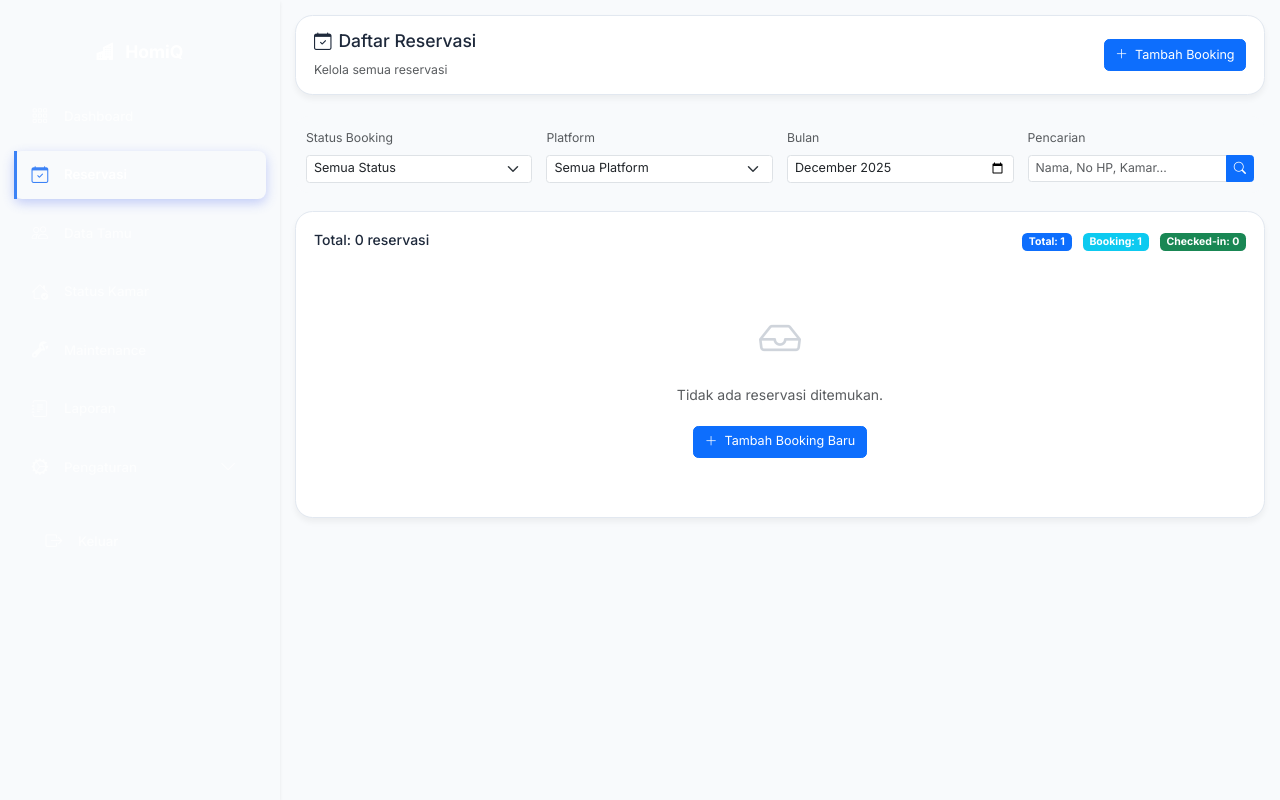
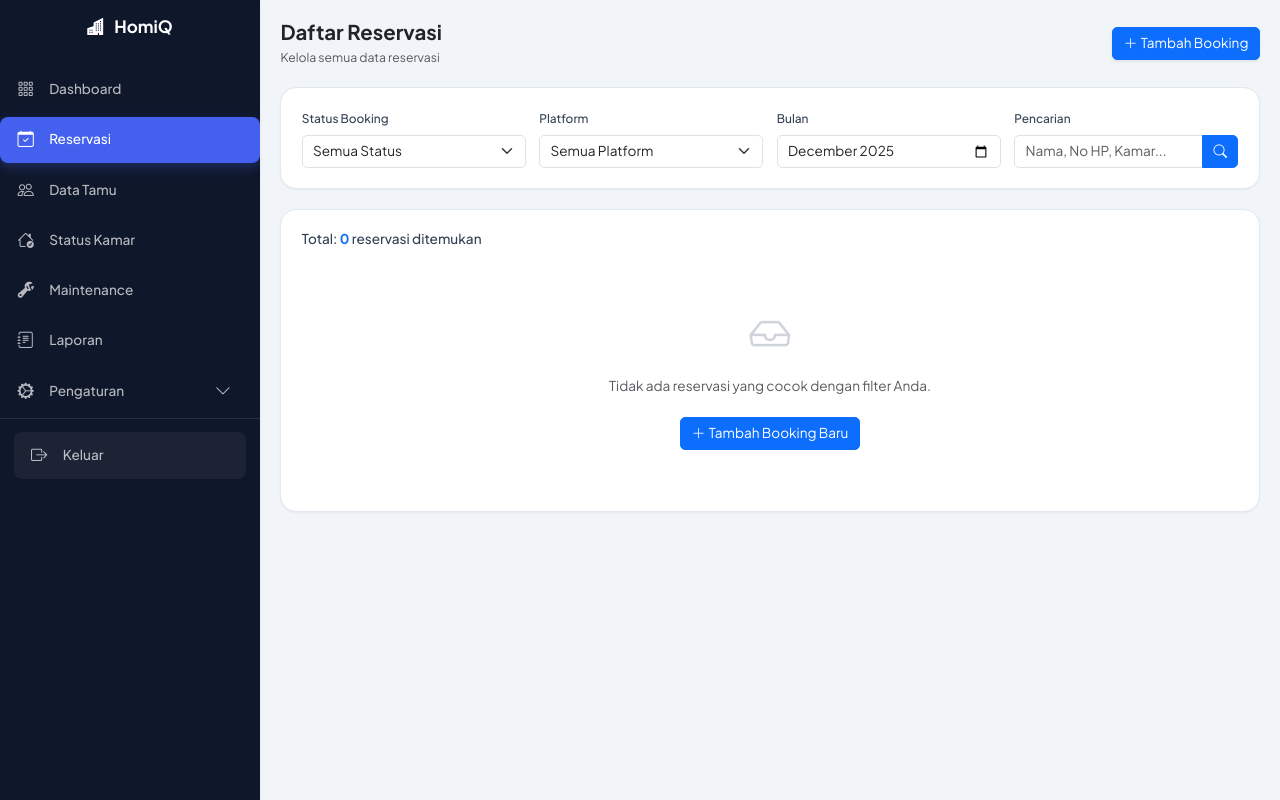
Before and after one commit to riskinurhadi/homiq-hospitality, a PHP site: page /daftar_reservasi.php in a window 1280 px wide. Run offline with PHP 8.4, Linux system fonts and the light colour scheme; the visitor is signed in with stand-in values (Sample User, id 1); tables that the repository leaves empty hold one stand-in row (values such as "Sample post").

Commit message:
modified:   daftar_reservasi.php

```diff
--- a/daftar_reservasi.php
+++ b/daftar_reservasi.php
@@ -89,164 +89,49 @@ $koneksi->close();
     <title>Daftar Reservasi - CMS Guesthouse Adiputra</title>
     <link href="https://cdn.jsdelivr.net/npm/bootstrap@5.3.3/dist/css/bootstrap.min.css" rel="stylesheet">
     <link href="https://cdn.jsdelivr.net/npm/bootstrap-icons@1.11.3/font/bootstrap-icons.css" rel="stylesheet">
-    <link href="https://fonts.googleapis.com/css2?family=Inter:wght@300;400;500;600;700;800&display=swap" rel="stylesheet">
+    <link href="https://fonts.googleapis.com/css2?family=Plus+Jakarta+Sans:wght@300;400;500;600;700;800&display=swap" rel="stylesheet">
 
     <style>
-        * {
-            margin: 0;
-            padding: 0;
-            box-sizing: border-box;
+        html {
+            font-size: 85%;
         }
-
         :root {
-            --sidebar-width: 280px;
-            --primary-color: #3b82f6;
-            --bg-light: #f8fafc;
-            --bg-white: #ffffff;
-            --text-dark: #1e293b;
+            --primary: #4361ee;
+            --primary-soft: #eef2ff;
+            --secondary: #3f37c9;
+            --success: #06d6a0;
+            --warning: #ffd166;
+            --danger: #ef476f;
+            --dark: #1e293b;
+            --light: #f8f9fa;
+            --body-bg: #f1f5f9;
+            --card-bg: #ffffff;
+            --text-main: #334155;
             --text-muted: #64748b;
             --border-color: #e2e8f0;
-            --success-color: #10b981;
-            --danger-color: #ef4444;
+            --sidebar-width: 260px;
+            --sidebar-bg: #0f172a;
+            --radius-md: 12px;
+            --radius-lg: 16px;
+            --shadow-sm: 0 1px 2px 0 rgb(0 0 0 / 0.05);
+            --shadow-md: 0 4px 6px -1px rgb(0 0 0 / 0.1), 0 2px 4px -2px rgb(0 0 0 / 0.1);
+            --shadow-lg: 0 10px 15px -3px rgb(0 0 0 / 0.1), 0 4px 6px -4px rgb(0 0 0 / 0.1);
         }
 
         body {
-            font-family: 'Inter', -apple-system, BlinkMacSystemFont, "Segoe UI", Roboto, sans-serif;
-            background: var(--bg-light);
-            color: var(--text-dark);
-            overflow-x: hidden;
+            font-family: 'Plus Jakarta Sans', sans-serif;
+            background-color: var(--body-bg);
+            color: var(--text-main);
         }
 
-        /* SIDEBAR */
-        .sidebar-modern.offcanvas {
-            width: var(--sidebar-width);
-            background: linear-gradient(180deg, #1e293b 0%, #0f172a 100%);
-            border-right: none;
-            box-shadow: 4px 0 20px rgba(0, 0, 0, 0.1);
+        #main-container {
+            display: flex;
+            min-height: 100vh;
         }
 
-        .sidebar-modern .offcanvas-header {
-            display: none;
-        }
-
-        .sidebar-modern .offcanvas-body {
-            padding: 1.75rem 1rem;
-            display: flex;
-            flex-direction: column;
-        }
-
-        .sidebar-modern .sidebar-nav {
-            list-style: none;
-            padding: 0;
-            margin: 0;
-            flex-grow: 1;
-        }
-
-        .sidebar-modern .nav-item {
-            margin-bottom: 0.5rem;
-        }
-
-        .sidebar-modern .nav-link {
-            display: flex;
-            align-items: center;
-            padding: 0.875rem 1.25rem;
-            color: rgba(255, 255, 255, 0.75);
-            text-decoration: none;
-            border-radius: 0.875rem;
-            font-size: 0.95rem;
-            font-weight: 500;
-            transition: all 0.2s ease;
-            position: relative;
-        }
-
-        .sidebar-modern .nav-link::before {
-            content: '';
-            position: absolute;
-            left: 0;
-            top: 0;
-            bottom: 0;
-            width: 3px;
-            background: var(--primary-color);
-            transform: scaleY(0);
-            transition: transform 0.2s ease;
-        }
-
-        .sidebar-modern .nav-link i {
-            font-size: 1.25rem;
-            width: 24px;
-            margin-right: 0.875rem;
-        }
-
-        .sidebar-modern .nav-link:hover {
-            background: rgba(255, 255, 255, 0.08);
-            color: #ffffff;
-            transform: translateX(4px);
-        }
-
-        .sidebar-modern .nav-link:hover::before {
-            transform: scaleY(1);
-        }
-
-        .sidebar-modern .nav-link.active {
-            background: #ffffff;
-            color: var(--text-dark);
-            font-weight: 600;
-            box-shadow: 0 4px 12px rgba(0, 0, 0, 0.15);
-        }
-
-        .sidebar-modern .nav-link.active::before {
-            transform: scaleY(1);
-            background: var(--primary-color);
-        }
-
-        .sidebar-modern .nav-link.active i {
-            color: var(--primary-color);
-        }
-
-        .sidebar-modern .nav-link.active-submenu {
-            background: rgba(255, 255, 255, 0.1);
-            color: #ffffff;
-            padding-left: 2.5rem;
-        }
-
-        .sidebar-logout {
-            margin-top: auto;
-            padding-top: 1rem;
-            border-top: 1px solid rgba(255, 255, 255, 0.1);
-        }
-
-        .sidebar-modern .nav-link-logout {
-            color: rgba(255, 255, 255, 0.6);
-        }
-
-        .sidebar-modern .nav-link-logout:hover {
-            background: rgba(220, 53, 69, 0.15);
-            color: #ef4444;
-        }
-
-        @media (min-width: 992px) {
-            .sidebar-modern.offcanvas {
-                position: fixed;
-                top: 0;
-                left: 0;
-                bottom: 0;
-                transform: none !important;
-                visibility: visible !important;
-            }
-        }
-
-        .sidebar-modern .collapse .nav-link {
-            padding-left: 2.5rem;
-            font-size: 0.9rem;
-        }
-
-        /* MAIN CONTENT */
         #main-content {
-            margin-left: 0;
-            padding: 1.5rem;
-            transition: margin-left 0.3s ease;
+            transition: width 0.3s ease;
             width: 100%;
-            max-width: 100%;
         }
 
         @media (min-width: 992px) {
@@ -256,35 +141,22 @@ $koneksi->close();
             }
         }
 
-        @media (max-width: 991.98px) {
-            #main-content {
-                padding: 1rem;
-            }
-        }
-
-        .main-header {
-            background: var(--bg-white);
-            padding: 1.25rem 1.5rem;
-            border-radius: 1.25rem;
-            box-shadow: 0 4px 6px rgba(0, 0, 0, 0.05);
-            margin-bottom: 1.5rem;
-            border: 1px solid var(--border-color);
-        }
-
         .content-card {
-            background: var(--bg-white);
-            border-radius: 1.25rem;
-            padding: 1.25rem;
-            box-shadow: 0 4px 6px rgba(0, 0, 0, 0.05);
+            background: var(--card-bg);
+            border-radius: var(--radius-lg);
+            padding: 1.5rem;
+            box-shadow: var(--shadow-sm);
             border: 1px solid var(--border-color);
             margin-bottom: 1.5rem;
         }
 
         .filter-card {
-            background: var(--bg-light);
-            border-radius: 1rem;
-            padding: 1rem;
-            margin-bottom: 1.25rem;
+            background: var(--card-bg);
+            border-radius: var(--radius-lg);
+            padding: 1.5rem;
+            margin-bottom: 1.5rem;
+            box-shadow: var(--shadow-sm);
+            border: 1px solid var(--border-color);
         }
 
         .table-modern {
@@ -292,22 +164,22 @@ $koneksi->close();
         }
 
         .table-modern thead th {
-            background: var(--bg-light);
+            background: #f8fafc;
             font-weight: 600;
             font-size: 0.85rem;
             color: var(--text-muted);
             border-bottom: 2px solid var(--border-color);
-            padding: 0.8rem;
+            padding: 1rem 1.25rem;
         }
 
         .table-modern tbody td {
-            padding: 0.8rem;
+            padding: 1rem 1.25rem;
             vertical-align: middle;
             border-bottom: 1px solid var(--border-color);
         }
 
         .table-modern tbody tr:hover {
-            background: var(--bg-light);
+            background: #f8fafc;
             cursor: pointer;
         }
 
@@ -318,56 +190,42 @@ $koneksi->close();
             font-size: 0.85rem;
         }
 
-        .badge-status.booking { background: #dbeafe; color: var(--primary-color); }
-        .badge-status.checked-in { background: #d1fae5; color: var(--success-color); }
+        .badge-status.booking { background: #e0e7ff; color: var(--primary); }
+        .badge-status.checked-in { background: #d1fae5; color: var(--success); }
         .badge-status.checked-out { background: #e2e8f0; color: var(--text-muted); }
-        .badge-status.canceled { background: #fee2e2; color: var(--danger-color); }
+        .badge-status.canceled { background: #ffe4e6; color: var(--danger); }
 
-        .badge-payment.lunas { background: #d1fae5; color: var(--success-color); }
+        .badge-payment.lunas { background: #d1fae5; color: var(--success); }
         .badge-payment.dp { background: #fef3c7; color: #f59e0b; }
-        .badge-payment.belum-bayar { background: #fee2e2; color: var(--danger-color); }
-
-        /* Laptop compact */
-        @media (max-width: 1366px) {
-            html, body { font-size: 14px; }
-            #main-content { padding: 1.1rem; }
-            .main-header { padding: 1rem 1.25rem; }
-            .filter-card { padding: 0.75rem; }
-            .table-modern thead th { padding: 0.65rem; font-size: 0.8rem; }
-            .table-modern tbody td { padding: 0.65rem; }
-            .btn, .form-select, .form-control { font-size: 0.9rem; }
-        }
+        .badge-payment.belum-bayar { background: #ffe4e6; color: var(--danger); }
     </style>
 </head>
-<body>
-    <div class="d-flex">
+<body style="overflow-x: hidden;">
+    <div id="main-container">
         <!-- SIDEBAR -->
         <?php include 'sidebar.php'; ?>
 
         <!-- MAIN CONTENT -->
-        <div id="main-content" style="flex: 1; width: 100%;">
+        <div id="main-content" class="flex-grow-1 p-3 p-md-4">
             <!-- Header -->
-            <header class="main-header d-flex justify-content-between align-items-center">
+            <header class="d-flex justify-content-between align-items-center mb-4">
                 <div>
-                    <h5><i class="bi bi-calendar-check me-2"></i>Daftar Reservasi</h5>
-                    <small class="text-muted">Kelola semua reservasi</small>
+                    <h4 class="fw-bold mb-1 text-dark">Daftar Reservasi</h4>
+                    <p class="text-muted mb-0" style="font-size: 0.9rem;">Kelola semua data reservasi</p>
                 </div>
                 <div>
-                    <a href="form_input_booking.php" class="btn btn-primary">
-                        <i class="bi bi-plus-lg me-2"></i>Tambah Booking
+                    <a href="form_input_booking.php" class="btn btn-primary shadow-sm">
+                        <i class="bi bi-plus-lg me-1"></i>Tambah Booking
                     </a>
-                    <button class="btn btn-outline-secondary d-lg-none ms-2" type="button" data-bs-toggle="offcanvas" data-bs-target="#sidebarMenu">
-                        <i class="bi bi-list"></i>
-                    </button>
                 </div>
             </header>
 
             <!-- Filter Card -->
             <div class="filter-card">
-                <form method="GET" action="" class="row g-3">
+                <form method="GET" action="" class="row g-3 align-items-end">
                     <div class="col-md-3">
-                        <label class="form-label small text-muted">Status Booking</label>
-                        <select class="form-select form-select-sm" name="status">
+                        <label class="form-label small fw-medium">Status Booking</label>
+                        <select class="form-select" name="status">
                             <option value="">Semua Status</option>
                             <option value="Booking" <?php echo $filter_status == 'Booking' ? 'selected' : ''; ?>>Booking</option>
                             <option value="Checked-in" <?php echo $filter_status == 'Checked-in' ? 'selected' : ''; ?>>Checked-in</option>
@@ -376,8 +234,8 @@ $koneksi->close();
                         </select>
                     </div>
                     <div class="col-md-3">
-                        <label class="form-label small text-muted">Platform</label>
-                        <select class="form-select form-select-sm" name="platform">
+                        <label class="form-label small fw-medium">Platform</label>
+                        <select class="form-select" name="platform">
                             <option value="">Semua Platform</option>
                             <option value="OTS" <?php echo $filter_platform == 'OTS' ? 'selected' : ''; ?>>OTS</option>
                             <option value="Internal" <?php echo $filter_platform == 'Internal' ? 'selected' : ''; ?>>Internal</option>
@@ -387,12 +245,12 @@ $koneksi->close();
                         </select>
                     </div>
                     <div class="col-md-3">
-                        <label class="form-label small text-muted">Bulan</label>
-                        <input type="month" class="form-control form-control-sm" name="bulan" value="<?php echo htmlspecialchars($filter_bulan); ?>">
+                        <label class="form-label small fw-medium">Bulan</label>
+                        <input type="month" class="form-control" name="bulan" value="<?php echo htmlspecialchars($filter_bulan); ?>">
                     </div>
                     <div class="col-md-3">
-                        <label class="form-label small text-muted">Pencarian</label>
-                        <div class="input-group input-group-sm">
+                        <label class="form-label small fw-medium">Pencarian</label>
+                        <div class="input-group">
                             <input type="text" class="form-control" name="search" placeholder="Nama, No HP, Kamar..." value="<?php echo htmlspecialchars($search); ?>">
                             <button class="btn btn-primary" type="submit">
                                 <i class="bi bi-search"></i>
@@ -405,12 +263,7 @@ $koneksi->close();
             <!-- Table Card -->
             <div class="content-card">
                 <div class="d-flex justify-content-between align-items-center mb-3">
-                    <h6 class="mb-0">Total: <?php echo $result_reservasi->num_rows; ?> reservasi</h6>
-                    <div>
-                        <span class="badge bg-primary me-2">Total: <?php echo $stat_total; ?></span>
-                        <span class="badge bg-info me-2">Booking: <?php echo $stat_booking; ?></span>
-                        <span class="badge bg-success">Checked-in: <?php echo $stat_checked_in; ?></span>
-                    </div>
+                    <h6 class="mb-0">Total: <span class="text-primary fw-bold"><?php echo $result_reservasi->num_rows; ?></span> reservasi ditemukan</h6>
                 </div>
 
                 <?php if ($result_reservasi->num_rows > 0): ?>
@@ -421,8 +274,7 @@ $koneksi->close();
                                     <th>ID</th>
                                     <th>Tamu</th>
                                     <th>Kamar</th>
-                                    <th>Check-in</th>
-                                    <th>Check-out</th>
+                                    <th>Check-in / out</th>
                                     <th>Durasi</th>
                                     <th>Platform</th>
                                     <th>Status</th>
@@ -438,20 +290,22 @@ $koneksi->close();
                                     $durasi = $checkin->diff($checkout)->days;
                                 ?>
                                     <tr onclick="window.location='detail_reservasi.php?id=<?php echo $row['id_reservasi']; ?>'">
-                                        <td><strong>#<?php echo $row['id_reservasi']; ?></strong></td>
+                                        <td><span class="fw-bold text-primary">#<?php echo $row['id_reservasi']; ?></span></td>
                                         <td>
-                                            <strong><?php echo htmlspecialchars($row['nama_lengkap']); ?></strong><br>
+                                            <strong class="d-block"><?php echo htmlspecialchars($row['nama_lengkap']); ?></strong>
                                             <small class="text-muted"><?php echo htmlspecialchars($row['no_hp']); ?></small>
                                         </td>
                                         <td>
-                                            <?php echo htmlspecialchars($row['nama_kamar']); ?><br>
+                                            <span class="d-block"><?php echo htmlspecialchars($row['nama_kamar']); ?></span>
                                             <small class="text-muted"><?php echo htmlspecialchars($row['nama_properti']); ?></small>
                                         </td>
-                                        <td><?php echo date('d M Y', strtotime($row['tgl_checkin'])); ?></td>
-                                        <td><?php echo date('d M Y', strtotime($row['tgl_checkout'])); ?></td>
+                                        <td>
+                                            <span class="d-block"><?php echo date('d M Y', strtotime($row['tgl_checkin'])); ?></span>
+                                            <small class="text-muted"><?php echo date('d M Y', strtotime($row['tgl_checkout'])); ?></small>
+                                        </td>
                                         <td><?php echo $durasi; ?> malam</td>
                                         <td>
-                                            <span class="badge bg-secondary"><?php echo htmlspecialchars($row['platform_booking']); ?></span>
+                                            <span class="badge bg-light text-dark fw-medium"><?php echo htmlspecialchars($row['platform_booking']); ?></span>
                                         </td>
                                         <td>
                                             <span class="badge-status <?php echo strtolower(str_replace('-', '', $row['status_booking'])); ?>">
@@ -481,9 +335,9 @@ $koneksi->close();
                 <?php else: ?>
                     <div class="text-center py-5">
                         <i class="bi bi-inbox" style="font-size: 3rem; color: var(--text-muted); opacity: 0.3;"></i>
-                        <p class="text-muted mt-3">Tidak ada reservasi ditemukan.</p>
+                        <p class="text-muted mt-3">Tidak ada reservasi yang cocok dengan filter Anda.</p>
                         <a href="form_input_booking.php" class="btn btn-primary mt-2">
-                            <i class="bi bi-plus-lg me-2"></i>Tambah Booking Baru
+                            <i class="bi bi-plus-lg me-1"></i>Tambah Booking Baru
                         </a>
                     </div>
                 <?php endif; ?>
```
